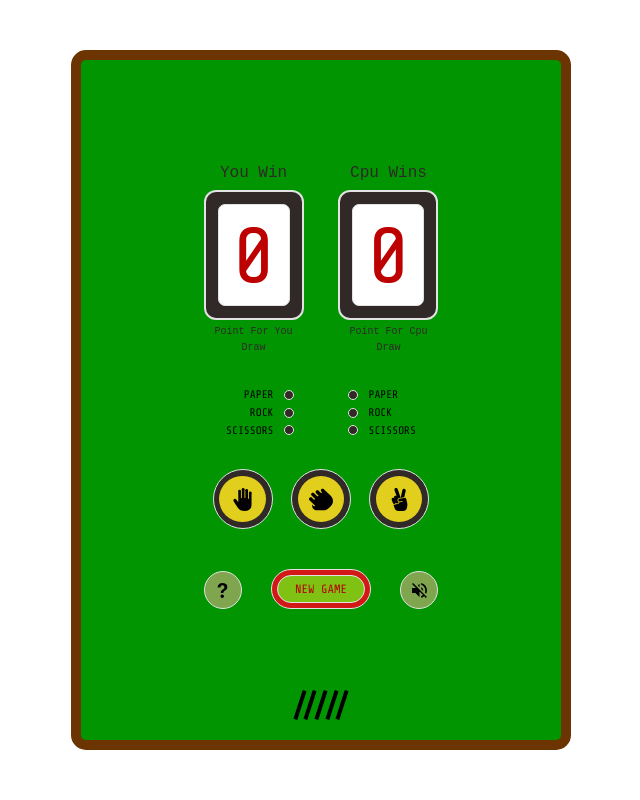
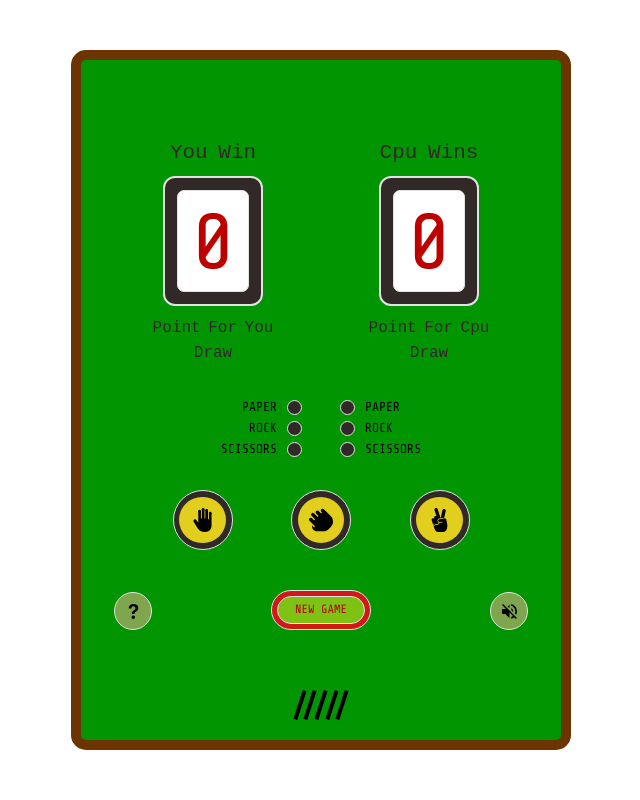
Before and after one commit to k-son/Ro-Sham-Bo, a website: page index.html in a window 1280 px wide. Shown: the whole page, without its empty margins (319-959 px from the left). Drawn offline with nearby package versions, Linux system fonts and the light colour scheme; files that its build step writes are made by us from their sources; a web font is replaced by a local one.

Commit message:
Enlarge signs and indicators

```diff
--- a/scss/_components.scss
+++ b/scss/_components.scss
@@ -83,13 +83,16 @@
 }
 
 .whoWins {
-  font-size: 1.6rem;
-  margin-bottom: .4rem;
+  font-size: 2.1rem;
+  line-height: 1.3;
+  margin-bottom: 1rem;
+  word-spacing: -.2rem;
 }
 
 .pointFor {
-  font-size: 1rem;
-  margin-top: .4rem;
+  font-size: 1.6rem;
+  margin-top: 1rem;
+  word-spacing: -.2rem;
 }
 
 
@@ -123,15 +126,15 @@
   }
 
   &__text {
-    font-size: 1.1rem;
+    font-size: 1.3rem;
     text-transform: uppercase;
   }
 
   &__indicator {
-    @include circle(1rem);
+    @include circle(1.5rem);
     background-color: var(--color-lumination-off);
     @include thinBorder;
-    margin: 0 1rem;
+    margin: .3rem 1rem;
   }
 }
 
@@ -145,11 +148,7 @@
   grid-column: 2 / 5;
   grid-row: 4 / 5;
   display: flex;
-  justify-content: space-between;
-
-  @media only screen and (min-width: 700px) {
-    justify-content: space-around;
-  }
+  justify-content: space-evenly;
 }
 
 .gamingButton {
@@ -300,7 +299,7 @@
   justify-content: space-evenly;
   display: none;
 
-  @media only screen and (min-width: 600px) {
+  @media only screen and (min-width: 700px) {
     display: flex;
   }
 
--- a/scss/_grid.scss
+++ b/scss/_grid.scss
@@ -1,15 +1,11 @@
 .main {
   display: grid;
-  grid-template-columns: 1fr min-content .2fr min-content 1fr;
+  grid-template-columns: 1fr 45% .4fr 45% 1fr;
   grid-template-rows: 1fr repeat(5, auto) 1fr;
   grid-column-gap: .8rem;
-  grid-row-gap: 1.5rem;
+  grid-row-gap: 2.2rem;
 
-  @media only screen and (min-height: 600px) {
-    grid-template-rows: 1fr repeat(5, auto) 1fr;
-  }
-
-  @media only screen and (min-width: 700px) {
+  @media only screen and (min-height: 650px) {
     grid-row-gap: 3rem;
   }
 }
```
